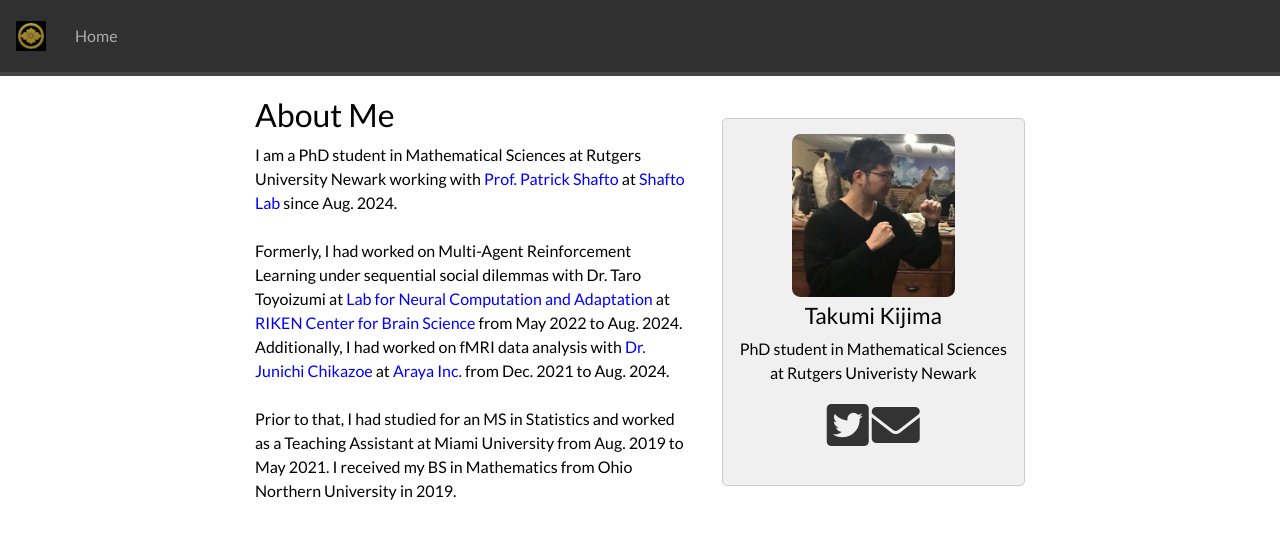
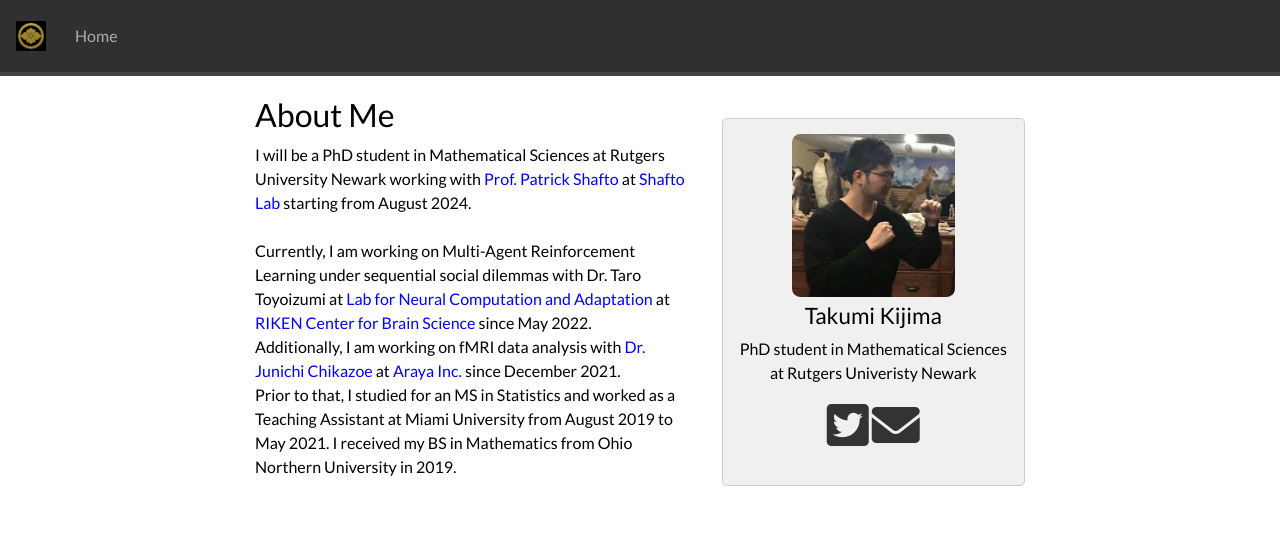
Before and after one commit to Takumi-Kijima/takumi-kijima.github.io, a Jekyll site: the page built from _pages/home.md, in a window 1280 px wide. Shown: the top 539 px of the page. Built offline with Jekyll 4.4.1, drawn with Linux system fonts in a browser that asks for light colours; nearby versions of some CDN libraries; a style sheet for code colours, icons or effects is not loaded.

Commit message:
Updated bio information

```diff
--- a/_pages/home.md
+++ b/_pages/home.md
@@ -7,9 +7,8 @@ permalink: /
 
 ### About Me
 
-I am a PhD student in Mathematical Sciences at Rutgers University Newark working with [Prof. Patrick Shafto](https://patrickshafto.com/) at [Shafto Lab](https://shaftolab.com/) since Aug. 2024.  <br/>
+I will be a PhD student in Mathematical Sciences at Rutgers University Newark working with [Prof. Patrick Shafto](https://patrickshafto.com/) at [Shafto Lab](https://shaftolab.com/) starting from August 2024. <br/>
 <br/>
-Formerly, I had worked on Multi-Agent Reinforcement Learning under sequential social dilemmas with Dr. Taro Toyoizumi at [Lab for Neural Computation and Adaptation](https://toyoizumilab.riken.jp/) at [RIKEN Center for Brain Science](https://cbs.riken.jp/en/) from May 2022 to Aug. 2024.  <br/>
-Additionally, I had worked on fMRI data analysis with [Dr. Junichi Chikazoe](https://scholar.google.com/citations?user=jlB0TpIAAAAJ&hl=en) at [Araya Inc.](https://research.araya.org/) from Dec. 2021 to Aug. 2024.
-<br/>
-Prior to that, I had studied for an MS in Statistics and worked as a Teaching Assistant at Miami University from Aug. 2019 to May 2021. I received my BS in Mathematics from Ohio Northern University in 2019.
+Currently, I am working on Multi-Agent Reinforcement Learning under sequential social dilemmas with Dr. Taro Toyoizumi at [Lab for Neural Computation and Adaptation](https://toyoizumilab.riken.jp/) at [RIKEN Center for Brain Science](https://cbs.riken.jp/en/) since May 2022. <br/>
+Additionally, I am working on fMRI data analysis with [Dr. Junichi Chikazoe](https://scholar.google.com/citations?user=jlB0TpIAAAAJ&hl=en) at [Araya Inc.](https://research.araya.org/) since December 2021. <br/>
+Prior to that, I studied for an MS in Statistics and worked as a Teaching Assistant at Miami University from August 2019 to May 2021. I received my BS in Mathematics from Ohio Northern University in 2019.
```
